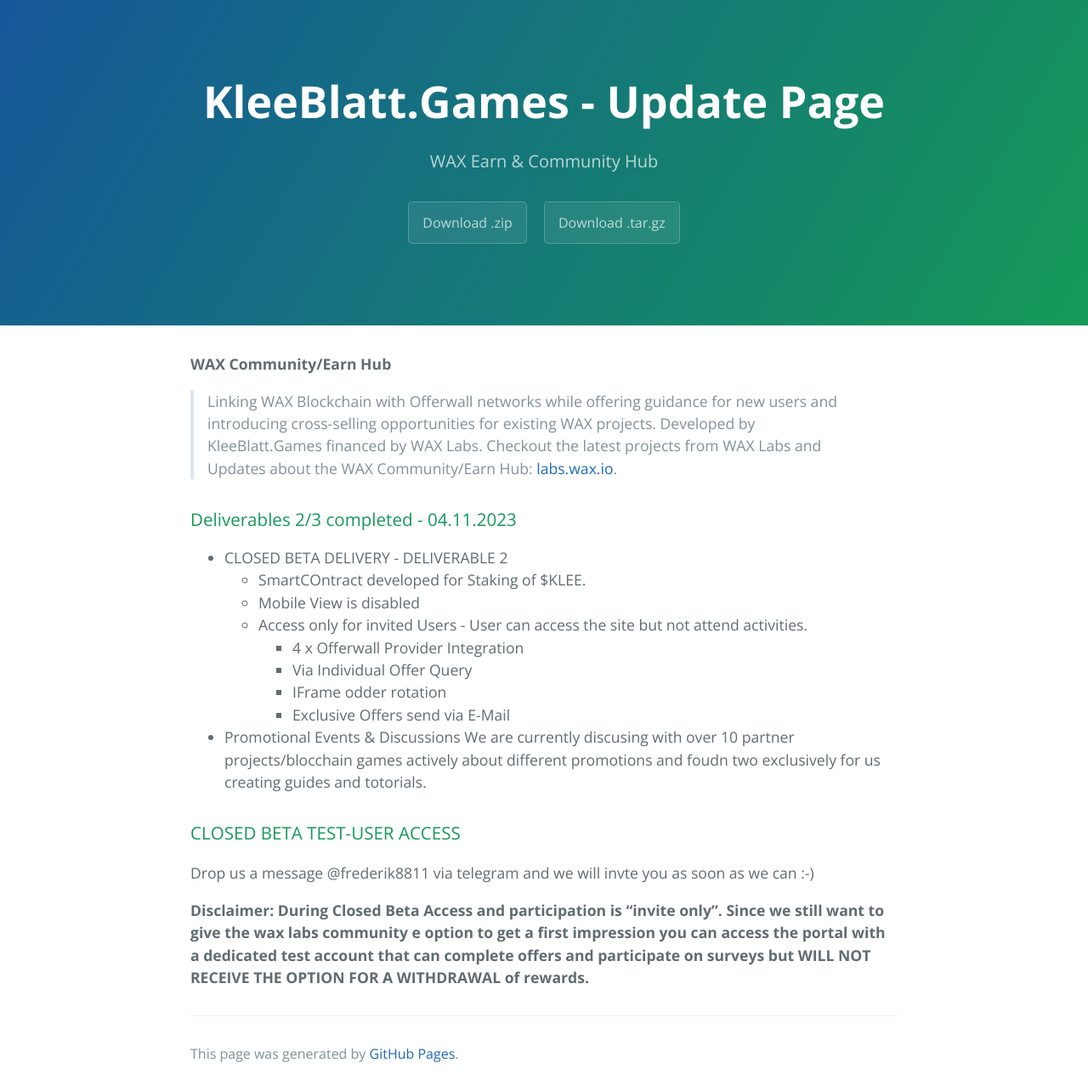
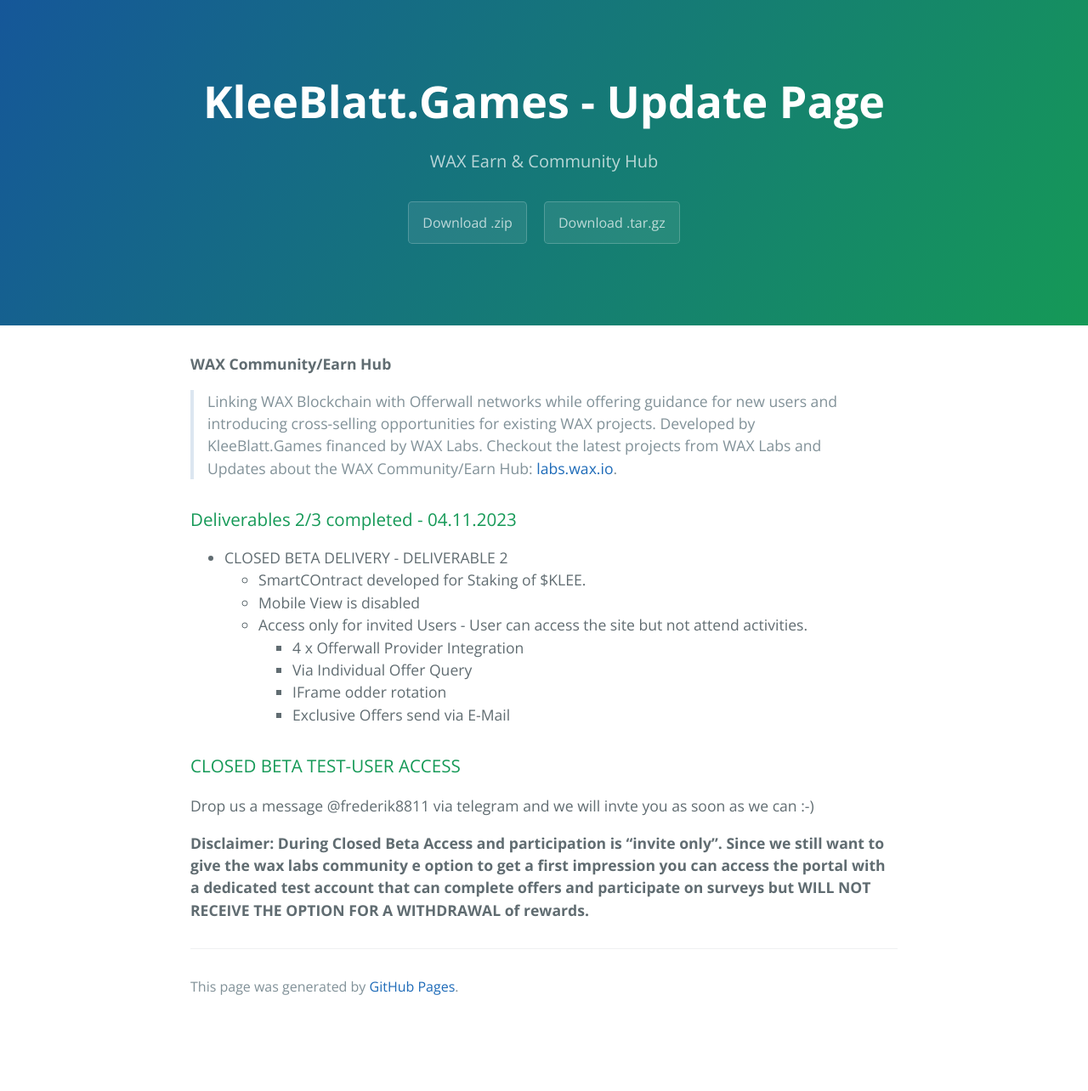
Before and after one commit to KleeblattGames/KleeblattGames.github.io, a Jekyll site: the page built from index.md, in a window 1280 px wide. Shown: the whole page at 85% size. Built offline with Jekyll 4.4.1, drawn with Linux system fonts in a browser that asks for light colours; after the commit the page ends 1205 px from its top, so only the background shows below that.

Commit message:
Update index.md

```diff
--- a/index.md
+++ b/index.md
@@ -23,9 +23,6 @@
     - Exclusive Offers send via E-Mail
 
 
-- Promotional Events & Discussions
-We are currently discusing with over 10 partner projects/blocchain games actively about different promotions and foudn two exclusively for us creating guides and totorials.
-
 
 
 ### CLOSED BETA TEST-USER ACCESS
```
